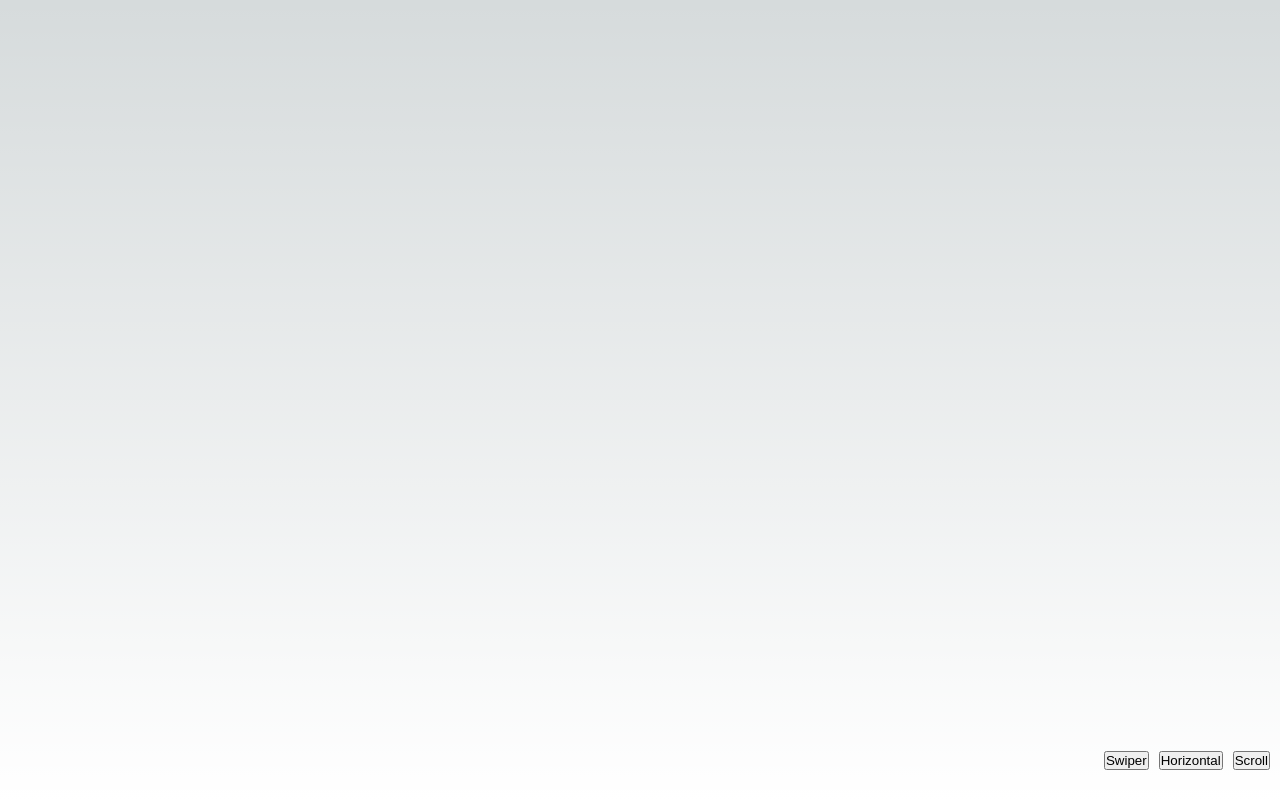
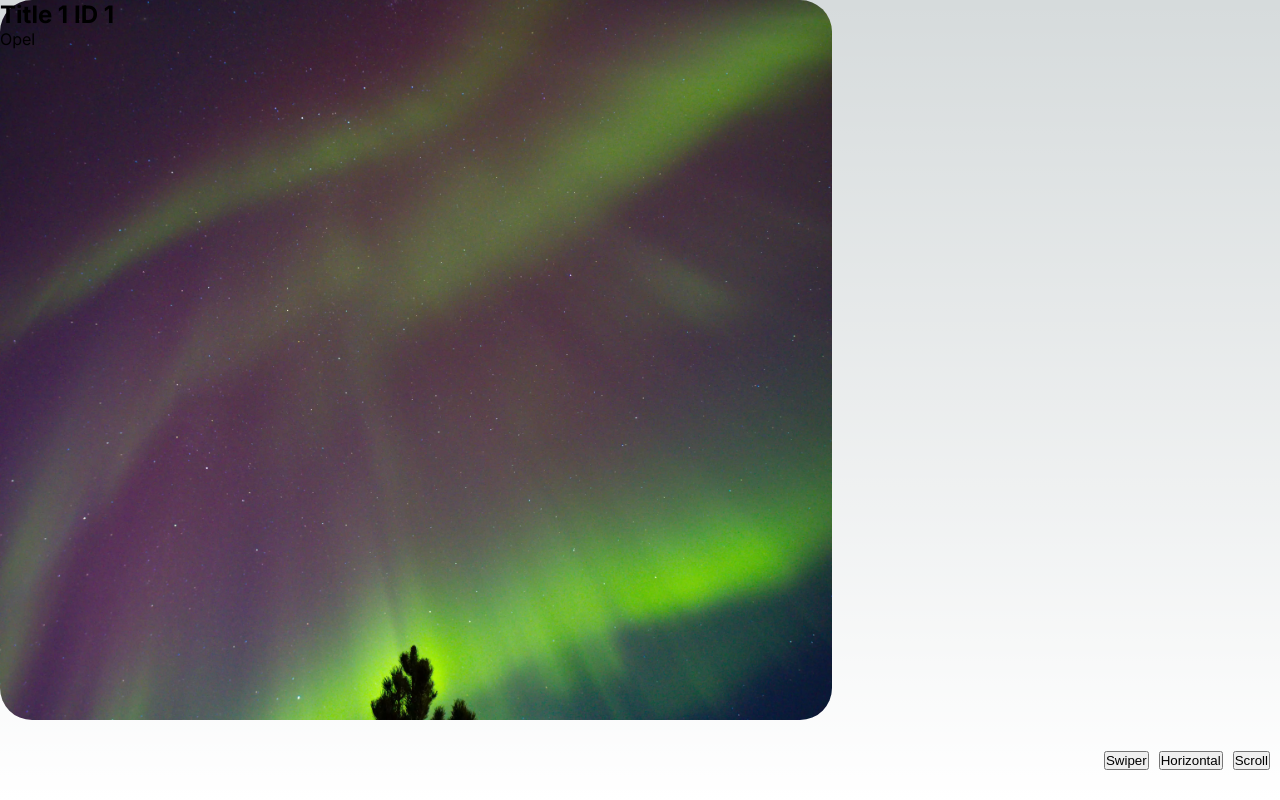
Before and after one commit to taunhealy/Circa9_Theme1_2, a Next.js app: page / in a window 1280 px wide. Built offline with nearby package versions, Linux system fonts and the light colour scheme.

Commit message:
fix: Image is up, slider still not working

```diff
--- a/app/components/Slider/SliderScrollVertical/SliderScrollVertical.jsx
+++ b/app/components/Slider/SliderScrollVertical/SliderScrollVertical.jsx
@@ -8,15 +8,12 @@ import { ScrollTrigger } from "gsap/ScrollTrigger";
 import { ScrollToPlugin } from "gsap/ScrollToPlugin";
 import "./sliderscrollvertical.css";
 import ItemsData from "@/app/data/data";
+import Image from "next/image";
 
 gsap.registerPlugin(ScrollTrigger, ScrollToPlugin);
 
 const SliderScrollVertical = () => {
-  const panelsRef = useRef([]); // Use a ref to store panel references
-  const panels = panelsRef.current;
-
   useEffect(() => {
-    panelsRef.current = gsap.utils.toArray(".panel");
     const observer = ScrollTrigger.normalizeScroll(true);
     let scrollTween;
 
@@ -31,7 +28,7 @@ const SliderScrollVertical = () => {
       { capture: true, passive: false }
     );
 
-    const goToSection = (i) => {
+    const goToSection = (i, panels) => {
       scrollTween = gsap.to(window, {
         scrollTo: { y: panels[i].offsetTop, autoKill: false },
         onStart: () => {
@@ -44,6 +41,8 @@ const SliderScrollVertical = () => {
       });
     };
 
+    const panels = gsap.utils.toArray(".panel");
+
     panels.forEach((panel, i) => {
       ScrollTrigger.create({
         trigger: panel,
@@ -52,7 +51,7 @@ const SliderScrollVertical = () => {
         onToggle: (self) => {
           console.log(`Panel ${i} toggled: ${self.isActive}`);
           if (self.isActive && !scrollTween) {
-            goToSection(i);
+            goToSection(i, panels);
           }
         },
       });
@@ -77,23 +76,33 @@ const SliderScrollVertical = () => {
         { capture: true, passive: false }
       );
     };
-  }, [panels]);
+  }, []);
 
   console.log("ItemsData:", ItemsData);
 
   return (
     <div className="slider-scroll-vertical">
-      {panels.map((panel, index) => (
+      {ItemsData.map((item, index) => {
+        console.log(`Rendering item ${index}:`, item);
+
+        return (
           <section key={index} className="panel">
             <div className="image-container">
-            <img src={ItemsData[index].img} alt={`Image ${index}`} />
+              <Image
+                className="thumbnail-image"
+                src="/images/marcell-rubies-cKGtI-S5EPY-unsplash.webp" // Hardcoded path for testing
+                alt="Thumbnail Image"
+                width="500"
+                height="500"
+              />
             </div>
             <div className="panel-content">
-            <h2>{ItemsData[index].title}</h2>
-            <p>{ItemsData[index].brand}</p>
+              <h2>{item.title}</h2>
+              <p>{item.brand}</p>
             </div>
           </section>
-      ))}
+        );
+      })}
     </div>
   );
 };
--- a/app/components/Slider/SliderScrollVertical/sliderscrollvertical.css
+++ b/app/components/Slider/SliderScrollVertical/sliderscrollvertical.css
@@ -7,38 +7,25 @@
 }
 
 .panel {
-  height: 100vh;
+  height: 100vh; /* You may need to adjust this based on your design */
   width: 100%;
+  position: relative;
+  display: flex; /* Add this to make the children flex items */
+  align-items: center; /* Center vertically */
+}
+
+.image-container {
+  flex: 1; /* Take up the remaining space */
+  height: 100%;
+  background-size: cover;
+  background-position: center;
   position: relative;
 }
 
-.image-container {
-  width: 100%;
-  height: 100%;
-  background-size: cover;
-  background-position: center;
+.panel-content {
+  align-items: center;
+  justify-content: center;
   position: absolute;
+  left: 0;
   top: 0;
-  left: 0;
 }
-
-.overlay {
-  position: absolute;
-  top: 50%;
-  left: 50%;
-  transform: translate(-50%, -50%);
-  text-align: center;
-  color: #fff; /* Adjust text color */
-}
-
-.overlay h1 {
-  font-size: 2em;
-  margin-bottom: 10px;
-}
-
-.overlay p {
-  font-size: 1.2em;
-  margin: 0;
-}
-
-/* Add any additional styling as needed */
--- a/app/components/Slider/StretchSlider/StretchSlider.tsx
+++ b/app/components/Slider/StretchSlider/StretchSlider.tsx
@@ -2,6 +2,7 @@
 import React, { useState, useEffect } from "react";
 import "./stretchslider.css";
 import { DataProp } from "@/app/data/data";
+import Image from "next/image";
 
 type Slide = DataProp;
 interface StretchSliderProps {
@@ -59,10 +60,12 @@ const StretchSlider: React.FC<StretchSliderProps> = ({
       >
         {slides.map((slide, index) => (
           <div key={index} className={`stretch-slider-item`}>
-            <img
-              src={`/images/${slide.img}`} // Assuming images are stored in a folder named 'images'
-              alt={`Slide ${index + 1} Image`}
-              className="slide-image"
+            <Image
+              className="thumbnail-image"
+              src="/images/marcell-rubies-cKGtI-S5EPY-unsplash.webp" // Hardcoded path for testing
+              alt="Thumbnail Image"
+              width="500"
+              height="500"
             />
           </div>
         ))}
--- a/app/data/data.tsx
+++ b/app/data/data.tsx
@@ -67,7 +67,7 @@ const ItemsData = [
     date: "2023-10-25T14:45:00Z",
     playbackId: "1Rwc00QAWVZrEN6vYHSakQ02SObWCFFCGuKOZ4HCT9jnk",
     videoTitle: "Super Interesting Video 2",
-    img: "marcell-rubies-cKGtI-S5EPY-unsplash.webp",
+    img: "/images/marcell-rubies-cKGtI-S5EPY-unsplash.webp",
   },
   {
     id: 4,
```
Lines whose indentation alone changed are shown as unchanged.
